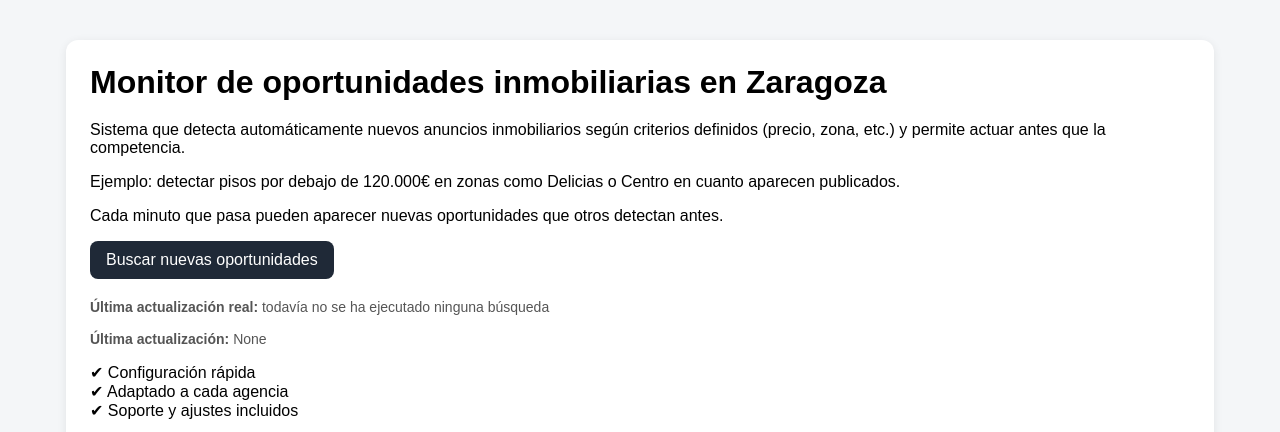
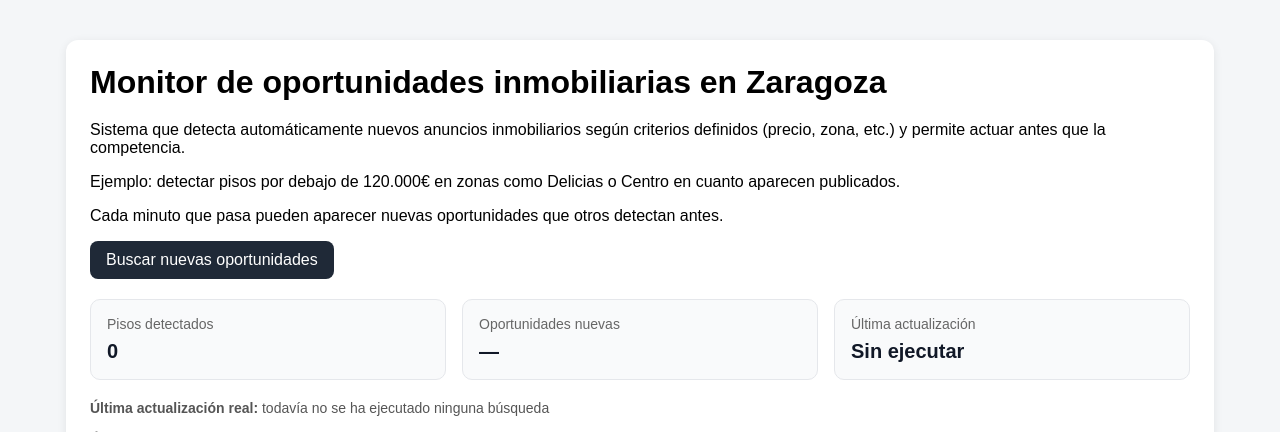
Before and after one commit to daniriveroscl/real-estate-monitor-zaragoza, a Flask app: page / in a window 1280 px wide. Shown: the top 432 px of the page. Run offline with Flask 3, Linux system fonts and the light colour scheme; data that the repository does not hold is empty.

Commit message:
Add dashboard stats cards

```diff
--- a/app.py
+++ b/app.py
@@ -1,10 +1,11 @@
-from flask import Flask, render_template, redirect, url_for, flash
+from flask import Flask, render_template, redirect, url_for, flash, session
 from database import (
     init_db,
     init_config_table,
     obtener_pisos,
     guardar_ultima_actualizacion,
     obtener_ultima_actualizacion,
+    contar_pisos,
 )
 from scraper import ejecutar_scraping
 from notifier import enviar_email
@@ -18,8 +19,15 @@ app.secret_key = "clave_secreta_para_desarrollo"
 def index():
     pisos = obtener_pisos()
     ultima_actualizacion = obtener_ultima_actualizacion()
+    total_pisos = contar_pisos()
+    total_nuevos = session.pop("total_nuevos", None)
+
     return render_template(
-        "index.html", pisos=pisos, ultima_actualizacion=ultima_actualizacion
+        "index.html",
+        pisos=pisos,
+        ultima_actualizacion=ultima_actualizacion,
+        total_pisos=total_pisos,
+        total_nuevos=total_nuevos,
     )
 
 
@@ -30,6 +38,8 @@ def actualizar():
         nuevos_pisos = resultado["nuevos"]
         total_nuevos = resultado["total_nuevos"]
         total_filtrados = resultado["total_filtrados"]
+
+        session["total_nuevos"] = total_nuevos
 
         fecha_hora = datetime.now().strftime("%d/%m/%Y %H:%M:%S")
         guardar_ultima_actualizacion(fecha_hora)
--- a/database.py
+++ b/database.py
@@ -123,3 +123,14 @@ def obtener_ultima_actualizacion():
     if resultado:
         return resultado["valor"]
     return None
+
+
+def contar_pisos():
+    conn = get_connection()
+    cursor = conn.cursor()
+
+    cursor.execute("SELECT COUNT(*) AS total FROM pisos")
+    resultado = cursor.fetchone()
+
+    conn.close()
+    return resultado["total"]
--- a/static/style.css
+++ b/static/style.css
@@ -82,3 +82,33 @@ th {
     color: #555;
     margin-bottom: 16px;
 }
+
+.stats {
+    display: flex;
+    gap: 16px;
+    flex-wrap: wrap;
+    margin-bottom: 20px;
+}
+
+.stat-card {
+    flex: 1;
+    min-width: 220px;
+    background: #f9fafb;
+    border: 1px solid #e5e7eb;
+    border-radius: 10px;
+    padding: 16px;
+}
+
+.stat-title {
+    display: block;
+    font-size: 14px;
+    color: #666;
+    margin-bottom: 8px;
+}
+
+.stat-value {
+    display: block;
+    font-size: 20px;
+    font-weight: bold;
+    color: #111827;
+}
--- a/templates/index.html
+++ b/templates/index.html
@@ -26,6 +26,35 @@
 
         <div class="actions">
             <a class="btn" href="{{ url_for('actualizar') }}">Buscar nuevas oportunidades</a>
+        </div>
+
+        <div class="stats">
+            <div class="stat-card">
+                <span class="stat-title">Pisos detectados</span>
+                <span class="stat-value">{{ total_pisos }}</span>
+            </div>
+
+            <div class="stat-card">
+                <span class="stat-title">Oportunidades nuevas</span>
+                <span class="stat-value">
+                    {% if total_nuevos is not none %}
+                    {{ total_nuevos }}
+                    {% else %}
+                    —
+                    {% endif %}
+                </span>
+            </div>
+
+            <div class="stat-card">
+                <span class="stat-title">Última actualización</span>
+                <span class="stat-value">
+                    {% if ultima_actualizacion %}
+                    {{ ultima_actualizacion }}
+                    {% else %}
+                    Sin ejecutar
+                    {% endif %}
+                </span>
+            </div>
         </div>
 
         {% if ultima_actualizacion %}
```
